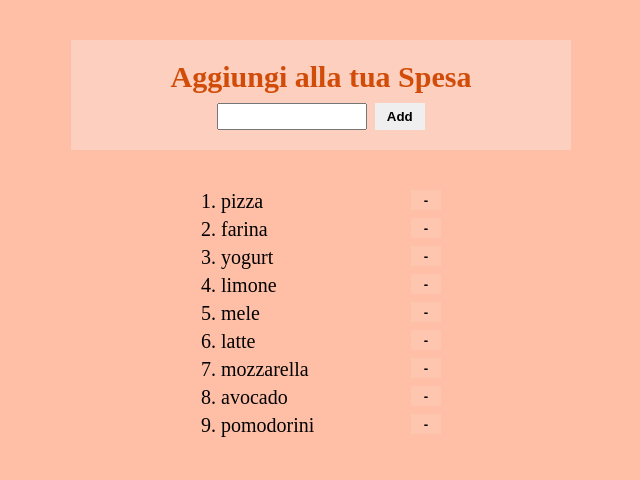
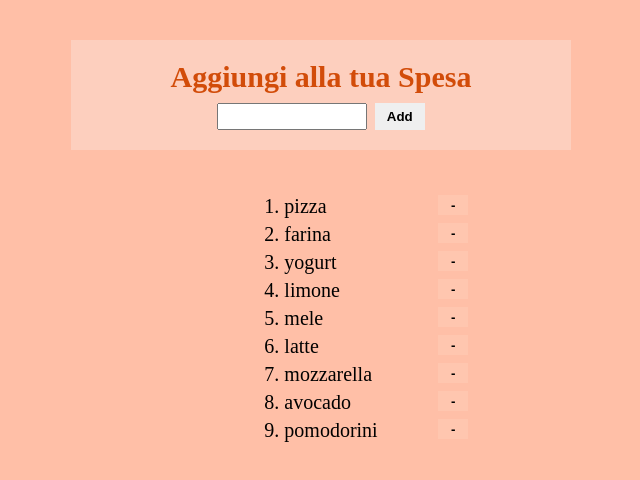
Before and after one commit to AnukaJapa/js-lista-spesa, a plain HTML site: page index.html in a window 1280 px wide. Shown: the whole page, without its empty margins (319-959 px from the left). Drawn offline with Linux system fonts and the light colour scheme.

Commit message:
aggiunto modifiche di css

```diff
--- a/script.js
+++ b/script.js
@@ -32,9 +32,7 @@ container.appendChild(orderedList);
 
 for(let i =0; i<expenses.length; i++){
     let newListElement = document.createElement("li")
-    let divForElementText = document.createElement("div");//aggiunto per css
-    divForElementText.textContent = `${i+1}. ${expenses[i]}`; //aggiunto per css
-    newListElement.appendChild(divForElementText);
+    newListElement.textContent = expenses[i];
     orderedList.appendChild(newListElement);
 
     //&SUPER BONUS: aggiungere anche bottone di rimozione dell'elemento
@@ -57,9 +55,7 @@ button.addEventListener("click", () => {
     expenses.push(inputForListItemValue);
 
     let newListElement = document.createElement("li");
-    let divForElementText = document.createElement("div");//aggiunto per css
-    divForElementText.textContent = `${++i}. ${inputForListItemValue}`;
-    newListElement.appendChild(divForElementText);
+    newListElement.textContent = `${inputForListItemValue}`;
     orderedList.appendChild(newListElement);
 
     //&questa parte è per SUPER BONUS per aggiungere anche bottone di rimozione - quando aggiunge elemento nella lista :
--- a/style.css
+++ b/style.css
@@ -54,8 +54,11 @@ background-color: rgba(250, 235, 215, 0.155);
 }
 
 .container {
-    width:50%;
+    width:60%;
     margin:3vh auto;
+
+    display:flex;
+    justify-content: center;
 }
 
 ol {
@@ -66,11 +69,10 @@ li {
 list-style-type: decimal;
 list-style-position: inside;
 margin:5px;
-display: flex;
-flex-direction: row;
-justify-content: center;
+position:relative;
 }
 
-li div {
-    min-width:200px;
+li button {
+    position:absolute;
+    right:-80%;
 }
```
